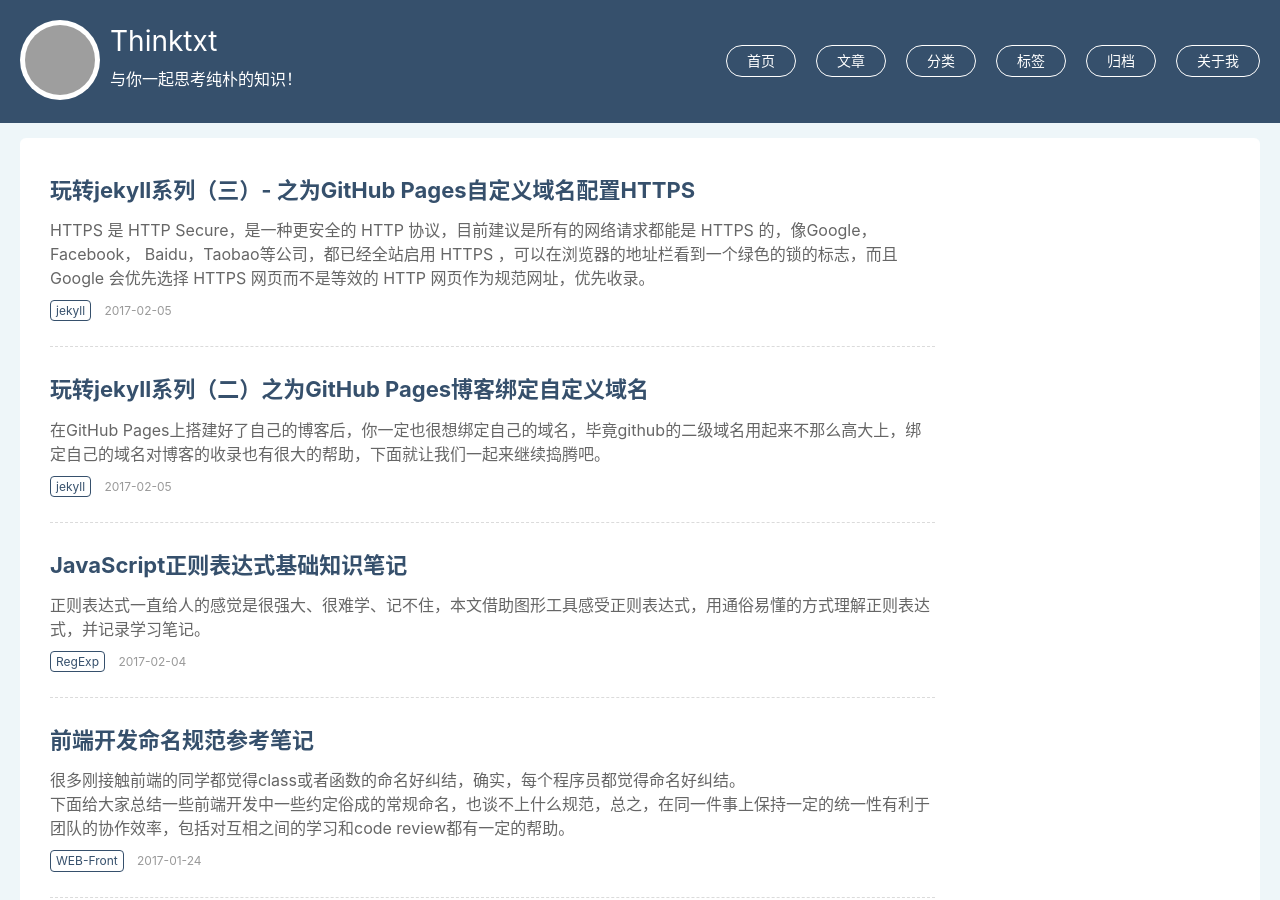
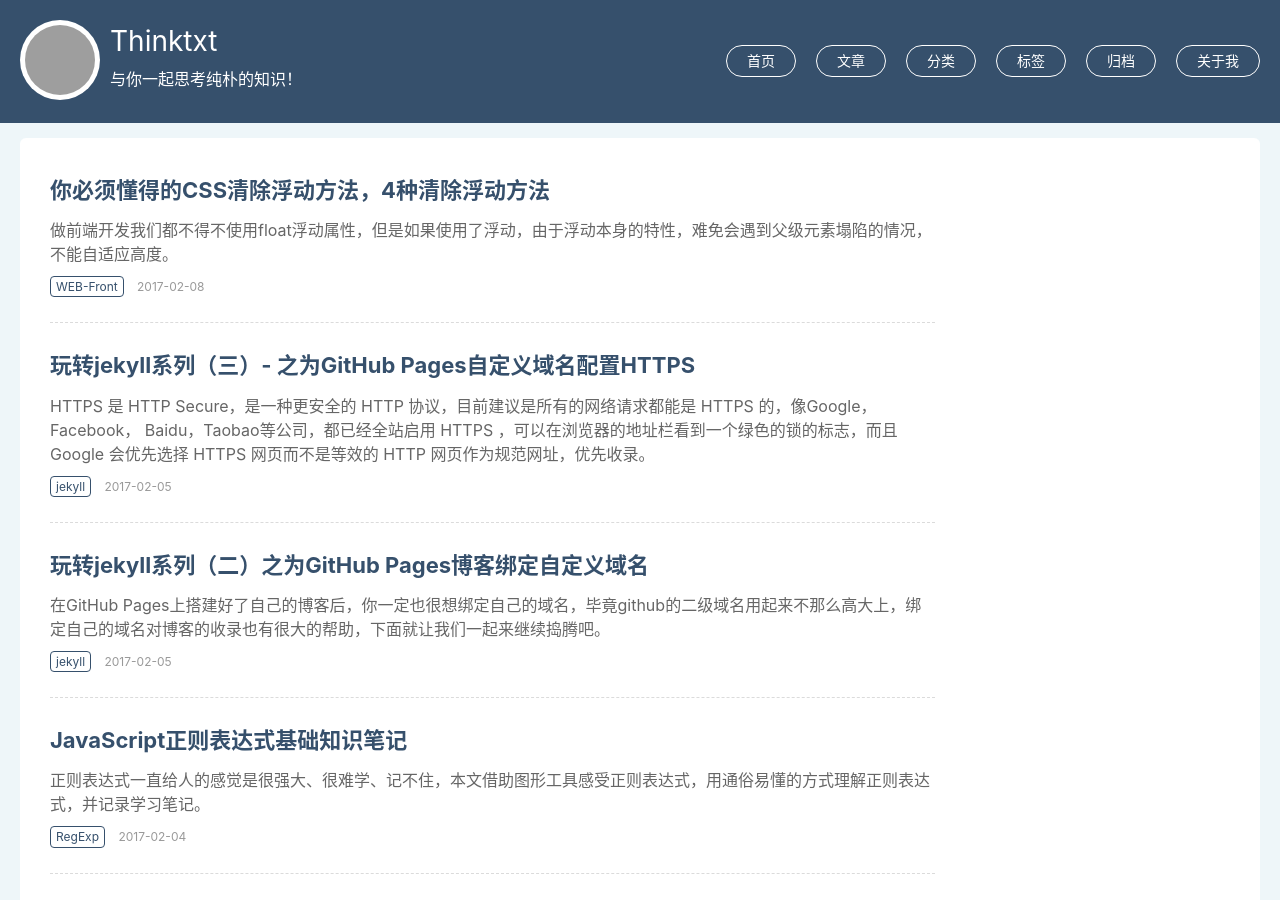
Before and after one commit to vimplus/vimplus.github.io, a Jekyll site: the page built from index.html, in a window 1280 px wide and 900 px high. Built offline with Jekyll 4.4.1, drawn with Linux system fonts in a browser that asks for light colours; the list of posts is cut into pages by our own code; comment, search, counter and statistics services are not loaded; some of the changed text lies outside the part shown; grey boxes are pictures that could not be loaded.

Commit message:
add article

````diff
--- a/_includes/head.html
+++ b/_includes/head.html
@@ -1,8 +1,8 @@
 <link rel="canonical" href="{{ site.url }}{{ page.url }}" />
 <meta charset="UTF-8" />
-
 <!-- Set the viewport width to device width for mobile -->
 <meta name="viewport" content="width=device-width" />
+<meta name="keywords" content="{% for tag in page.tags %}{{ tag }},{% endfor %}" />
 <link rel="icon" type="image/x-icon" href="{{ site.cdn }}/favicon.ico" />
 <!-- IE Fix for HTML5 Tags -->
 <!--[if lt IE 9]>
--- /dev/null
+++ b/_posts/前端/2017-02-08-css-clear-float.md
@@ -0,0 +1,96 @@
+---
+title: 你必须懂得的CSS清除浮动方法，4种清除浮动方法
+date: 2017-02-08 17:23:21
+description: "你必须懂得的CSS清除浮动方法，4种清除浮动方法"
+layout: post
+categories: WEB-Front
+tags: [CSS,float,清除浮动]
+comments: true
+---
+做前端开发我们都不得不使用float浮动属性，但是如果使用了浮动，由于浮动本身的特性，难免会遇到父级元素塌陷的情况，不能自适应高度。
+
+假设了有三个盒子对象，一个父级里包含了两个子级，父级元素没有设置固定高度，子级一个使用了float:left（左浮动）属性，另外一个子级使用float:right（右浮动）属性，这种情况的话父级元素的高度就必定不能被子内容而撑开。
+
+
+
+## 场景
+
+三个盒子对象：
+
+```html
+<div class="content">
+    <div class="col-1">布局1</div>
+    <div class="col-2">布局2</div>
+    内容
+</div>
+```
+
+设置了浮动之后，父级元素不能被撑开，如图：
+
+![img20150203001-1](https://ww4.sinaimg.cn/large/006y8lVagy1fcj79wqka8j30s406aaaa.jpg)
+
+我们所希望的效果：
+
+![img20150203001-2](https://ww2.sinaimg.cn/large/006y8lVagy1fcj79x6iicj30sa062aaa.jpg)
+
+这种情况在我们的工作中特别常见，我们可以通过四种方法清除浮动。
+
+## 方法一
+
+使用一个空标签
+
+```html
+<div class="content">
+    <div class="col-1">布局1</div>
+    <div class="col-2">布局2</div>
+    内容
+    <div class="clear"></div>
+</div>
+```
+
+`clear`的 CSS样式如下：
+
+```css
+.clear {
+    clear: both;
+}
+```
+
+## 方法二：
+
+给父元素设置display:inline-block属性：
+
+```css
+.content {
+  display: inline-block
+}
+```
+
+## 方法三
+
+给父元素设置overflow:auto或hidden属性：
+
+```css
+.content {
+    overflow: auto;  /* 设置 hidden 也可以 */
+}
+```
+
+
+
+## 方法四
+
+给父元素添加类名`clearfix`，利用css伪类（比较常用，例如bootstrap框架使用的就是这种方法）
+
+```
+.clearfix:after {content:""; display: table; clear: both;}
+.clearfix {*zoom:1;}
+```
+
+HTML标签如下：
+
+```
+<div class="content clearfix"></div>
+```
+
+好啦，以上就是清除浮动的几种方法，不知道童鞋你学会了么？
````
Also changed, not shown: images/img20150203001-1.jpg (added), images/img20150203001-2.jpg (added), 2 other files.
